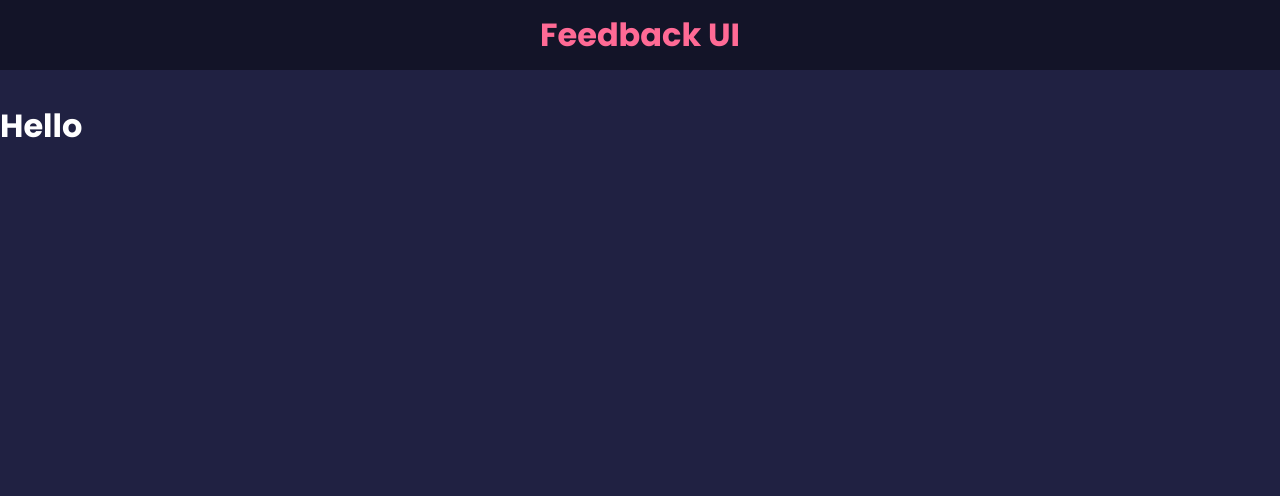
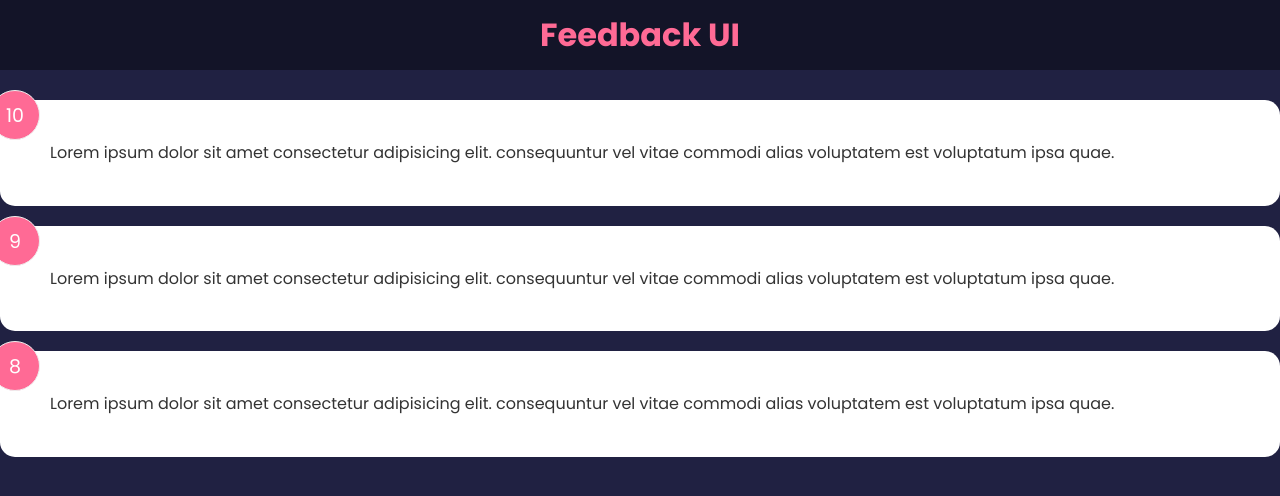
Before and after one commit to Kirti493/Feedback-App, a React (Create React App) app: page / in a window 1280 px wide. Shown: the top 496 px of the page. Built offline with nearby package versions, Linux system fonts and the light colour scheme.

Commit message:
2 files modified, 2 added

```diff
--- a/src/App.js
+++ b/src/App.js
@@ -2,16 +2,22 @@
 import { render } from 'react-dom';
 window.React = React;
 import './style.css';
+import { useState } from 'react';
 import Header from './Components/Header';
+// import FeedbackItem from './Components/FeedbackItem';
+import FeedbackList from './Components/FeedbackList';
+import FeedbackData from './data/FeedbackData';
 
 export default function App() {
+  const [feedback, setFeedback] = useState(FeedbackData);
   return (
     <>
       {/* <Header text="Hello World!" /> */}
       {/* <Header bgColor="red" textColor="blue" /> */}
       <Header />
       <div className="components">
-        <h1>Hello </h1>
+        {/* <FeedbackItem /> */}
+        <FeedbackList feedback={feedback} />
       </div>
     </>
   );
--- a/src/Components/FeedbackItem.jsx
+++ b/src/Components/FeedbackItem.jsx
@@ -0,0 +1,16 @@
+// import { useState } from 'react';
+
+function FeedbackItem({ item }) {
+  //rating - is the state & setRating - is the function to edit this state
+  // const [rating, setRating] = useState(7);
+  // const [text, setText] = useState('This is an example of feedback item');
+
+  return (
+    <div className="card">
+      <div className="num-display">{item.rating}</div>
+      <div className="text-display">{item.text}</div>
+    </div>
+  );
+}
+
+export default FeedbackItem;
--- /dev/null
+++ b/src/Components/FeedbackList.jsx
@@ -0,0 +1,16 @@
+import FeedbackItem from './FeedbackItem';
+
+function FeedbackList({ feedback }) {
+  if (!feedback || feedback.lenght === 0) {
+    return <p> No Feedback Yet </p>;
+  }
+  return (
+    <div className="feedback-list">
+      {feedback.map((item) => (
+        <FeedbackItem key={item.id} item={item} />
+      ))}
+    </div>
+  );
+}
+
+export default FeedbackList;
--- /dev/null
+++ b/src/data/FeedbackData.jsx
@@ -0,0 +1,19 @@
+const FeedbackData = [
+  {
+    id: 1,
+    rating: 10,
+    text: 'Lorem ipsum dolor sit amet consectetur adipisicing elit. consequuntur vel vitae commodi alias voluptatem est voluptatum ipsa quae.',
+  },
+  {
+    id: 2,
+    rating: 9,
+    text: 'Lorem ipsum dolor sit amet consectetur adipisicing elit. consequuntur vel vitae commodi alias voluptatem est voluptatum ipsa quae.',
+  },
+  {
+    id: 3,
+    rating: 8,
+    text: 'Lorem ipsum dolor sit amet consectetur adipisicing elit. consequuntur vel vitae commodi alias voluptatem est voluptatum ipsa quae.',
+  },
+];
+
+export default FeedbackData;
```
